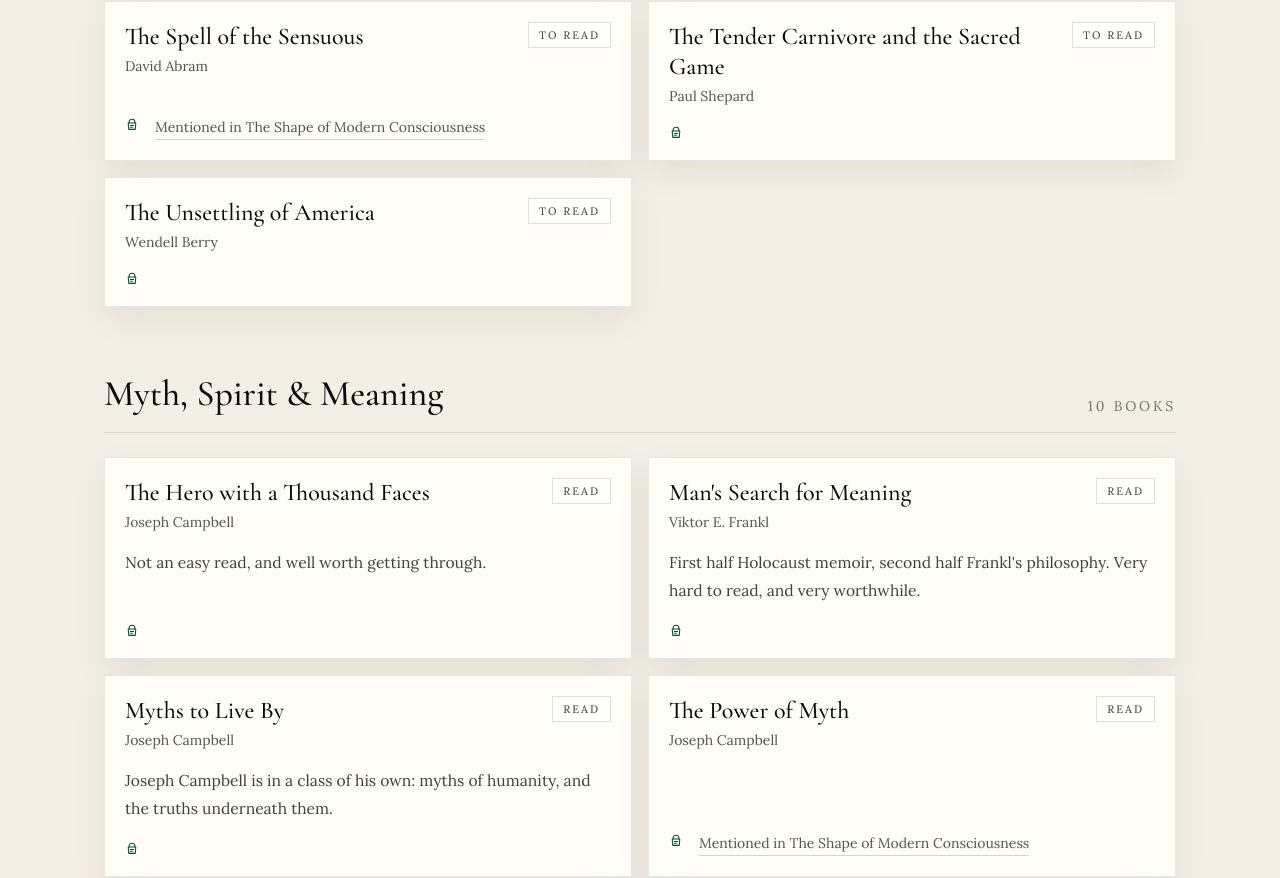
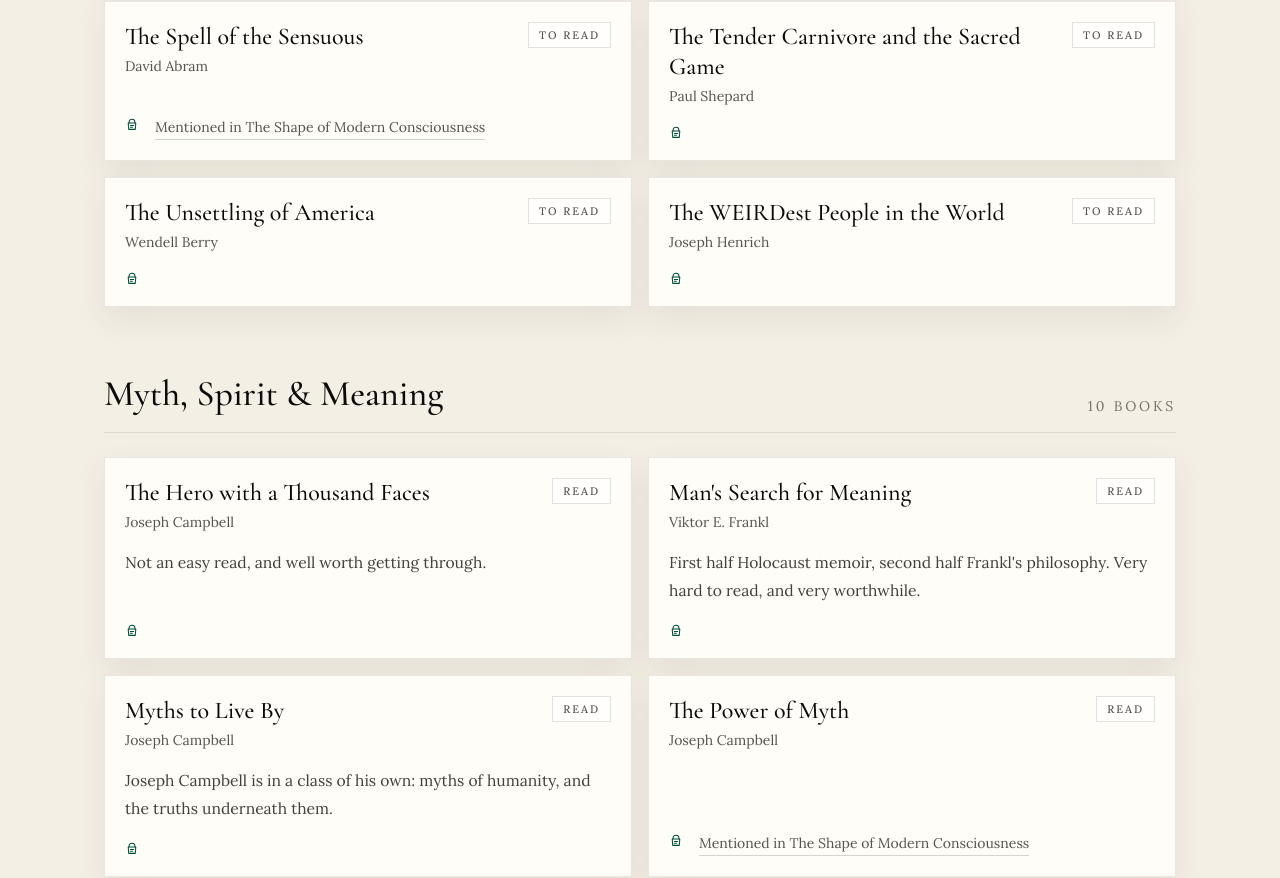
Before and after one commit to teich/teich-web, a Next.js app: page /reading in a window 1280 px wide. Shown: the part 1677-2555 px from the top of the page. Built offline with nearby package versions, Linux system fonts and the light colour scheme.

Commit message:
add more books

```diff
--- a/content/reading-list.ts
+++ b/content/reading-list.ts
@@ -141,6 +141,12 @@ export const books: Book[] = [
     status: "read",
     shelf: "Origins & the Living World",
     note: "Explanations, not observation, tradition, or authority are the engine of unbounded human progress, and that there is no principled limit to what we can come to understand.",
+  },
+  {
+    title: "The WEIRDest People in the World",
+    author: "Joseph Henrich",
+    status: "to-read",
+    shelf: "Origins & the Living World",
   },
   {
     title: "Waking Up",
@@ -361,6 +367,12 @@ export const books: Book[] = [
     shelf: "Modern Systems & Their Discontents",
   },
   {
+    title: "Shop Class as Soulcraft",
+    author: "Matthew B. Crawford",
+    status: "to-read",
+    shelf: "Modern Systems & Their Discontents",
+  },
+  {
     title: "Seeing Like a State",
     author: "James C. Scott",
     status: "to-read",
@@ -375,6 +387,12 @@ export const books: Book[] = [
   {
     title: "Re-Visioning Psychology",
     author: "James Hillman",
+    status: "to-read",
+    shelf: "Mind, Self & Formation",
+  },
+  {
+    title: "The Culture of Narcissism",
+    author: "Christopher Lasch",
     status: "to-read",
     shelf: "Mind, Self & Formation",
   },
```
